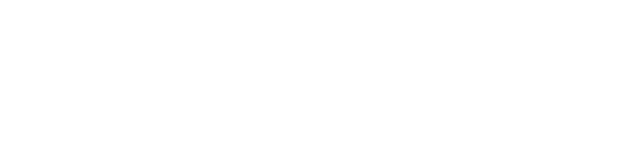
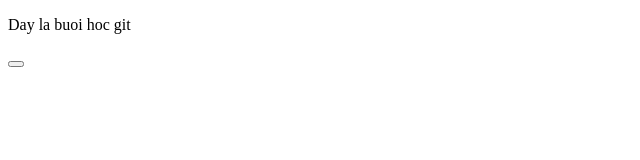
Before and after one commit to nguyenquangcr/gitDemoFE35, a plain HTML site: page index.html in a window 1280 px wide. Shown: the whole page, without its empty margins (0-640 px from the left). Drawn offline with Linux system fonts and the light colour scheme.

Commit message:
add p element

```diff
--- a/index.html
+++ b/index.html
@@ -7,6 +7,7 @@
     <title>Document</title>
 </head>
 <body>
-
+    <p>Day la buoi hoc git</p>
+    <button value=""></button>
 </body>
 </html>
```
